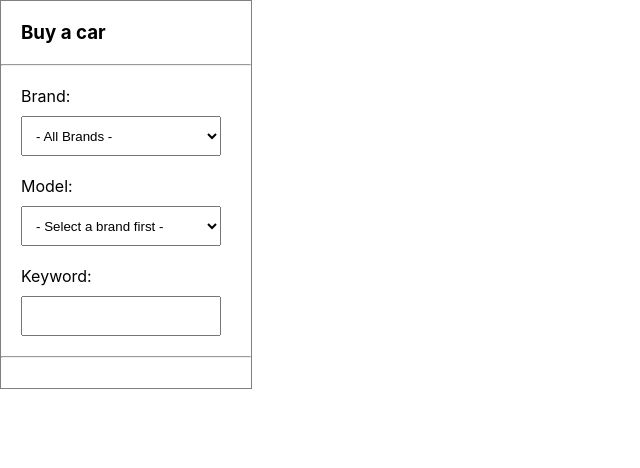
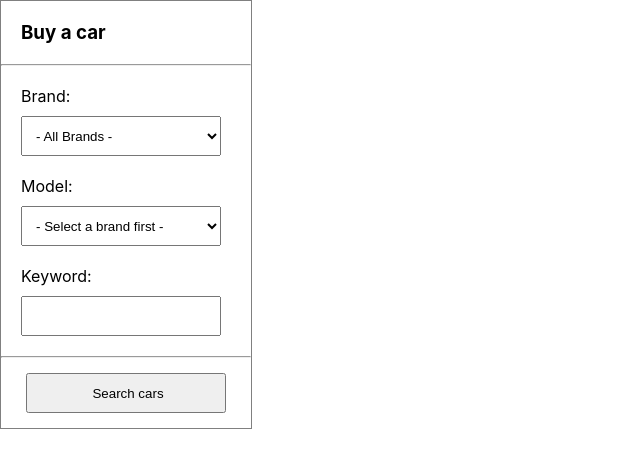
Before and after one commit to pavloKozlov/car-search-card, a React (Create React App) app: page / in a window 1280 px wide. Shown: the top 468 px of the page, without its empty margins (0-640 px from the left). Built offline with nearby package versions, Linux system fonts and the light colour scheme.

Commit message:
Set id to components

```diff
--- a/src/components/CarSearchCard/CarSearchCard.js
+++ b/src/components/CarSearchCard/CarSearchCard.js
@@ -3,6 +3,7 @@ import withLabel from '../../hoc/withLabel';
 import Card from '../Card';
 import DropDown from '../DropDown';
 import Input from '../Input';
+import Button from '../Button';
 
 const LabeledDropDown = withLabel(DropDown);
 const LabeledInput = withLabel(Input);
@@ -36,12 +37,15 @@ const options = [{
 /**
  * Card component to search for cars.
  */
-const CarSearchCard = () => (
-    <Card title="Buy a car">
-        <LabeledDropDown label="Brand:" className="S1" options={options} onChange={(value) => console.log(value)} prompt="- All Brands -" />
-        <LabeledDropDown label="Model:" className="S2" options={options} onChange={(value) => console.log(value)} prompt="- Select a brand first -" />
-        <LabeledInput label="Keyword:" onChange={(value) => console.log(value)}/>
-    </Card>
-);
+const CarSearchCard = () => {
+    const renderFooter = () => (<Button id="B" onClick={() => console.log('button clicked')}>Search cars</Button>);
+    return (
+        <Card title="Buy a car" footerContent={renderFooter()}>
+            <LabeledDropDown label="Brand:" id="S1" options={options} onChange={(value) => console.log(value)} prompt="- All Brands -" />
+            <LabeledDropDown label="Model:" id="S2" options={options} onChange={(value) => console.log(value)} prompt="- Select a brand first -" />
+            <LabeledInput label="Keyword:" id="T" onChange={(value) => console.log(value)} />
+        </Card>
+    );
+}
 
 export default CarSearchCard;
--- a/src/components/DropDown/DropDown.js
+++ b/src/components/DropDown/DropDown.js
@@ -1,6 +1,5 @@
 import React from 'react';
 import PropTypes from 'prop-types';
-import classnames from 'classnames';
 import './DropDown.scss';
 import withValueOnChange from '../../hoc/withValueOnChange';
 
@@ -8,8 +7,8 @@ import withValueOnChange from '../../hoc/withValueOnChange';
  * Dropdown component with options.
  * When no value is selected, the prompt is shown by default or empty space if no prompt is provided to the component.
  */
-const DropDown = ({ options, prompt, className, onChange }) => (
-    <select className={classnames('drop-down', className)} onChange={onChange}>
+const DropDown = ({ options, prompt, id, onChange }) => (
+    <select id={id} className="drop-down" onChange={onChange}>
         <option className="drop-down__option drop-down__option--prompt" value="">{prompt}</option>
         {
             options.map(({ id, label }) => (
@@ -25,6 +24,7 @@ DropDown.propTypes = {
         label: PropTypes.string.isRequired,
     })),
     prompt: PropTypes.string,
+    id: PropTypes.string,
     onChange: PropTypes.func.isRequired,
 };
 
--- a/src/components/Input/Input.js
+++ b/src/components/Input/Input.js
@@ -6,12 +6,17 @@ import withValueOnChange from '../../hoc/withValueOnChange';
 /**
  * Input component.
  */
-const Input = ({ onChange }) => (
-    <input className="input" onChange={onChange} />
+const Input = ({ id, onChange }) => (
+    <input id={id} className="input" onChange={onChange} />
 );
 
 Input.propTypes = {
+    id: PropTypes.string,
     onChange: PropTypes.func.isRequired,
 };
 
+Input.defaultProps = {
+    className: '',
+};
+
 export default withValueOnChange(Input);
```
